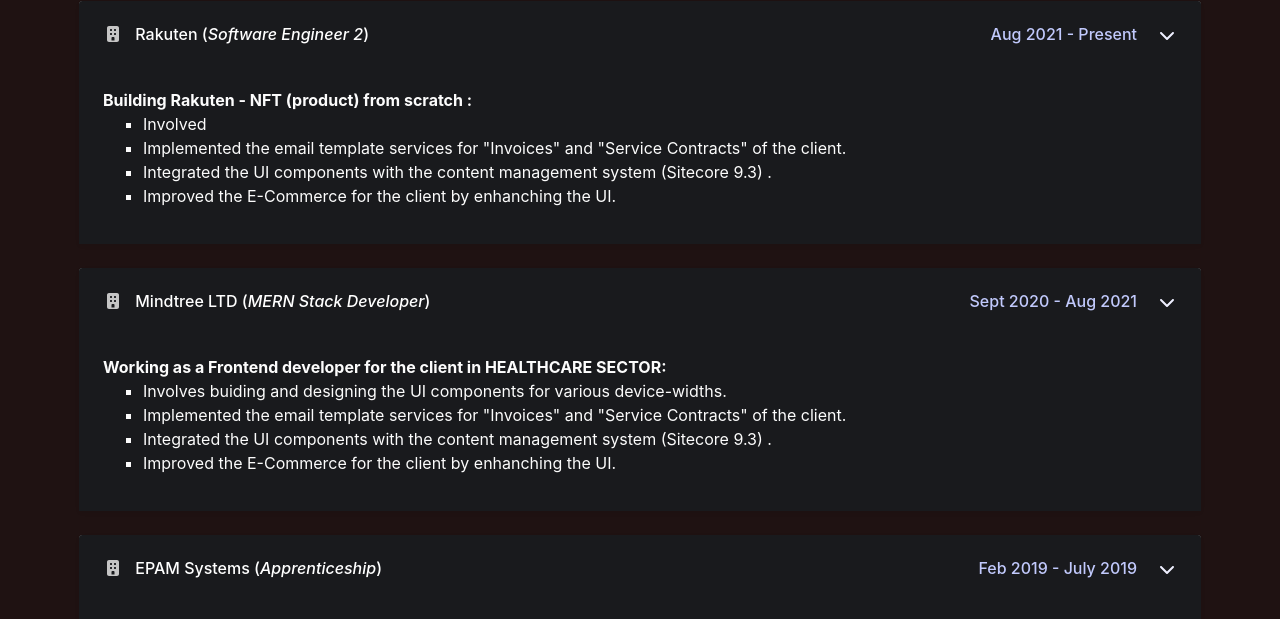
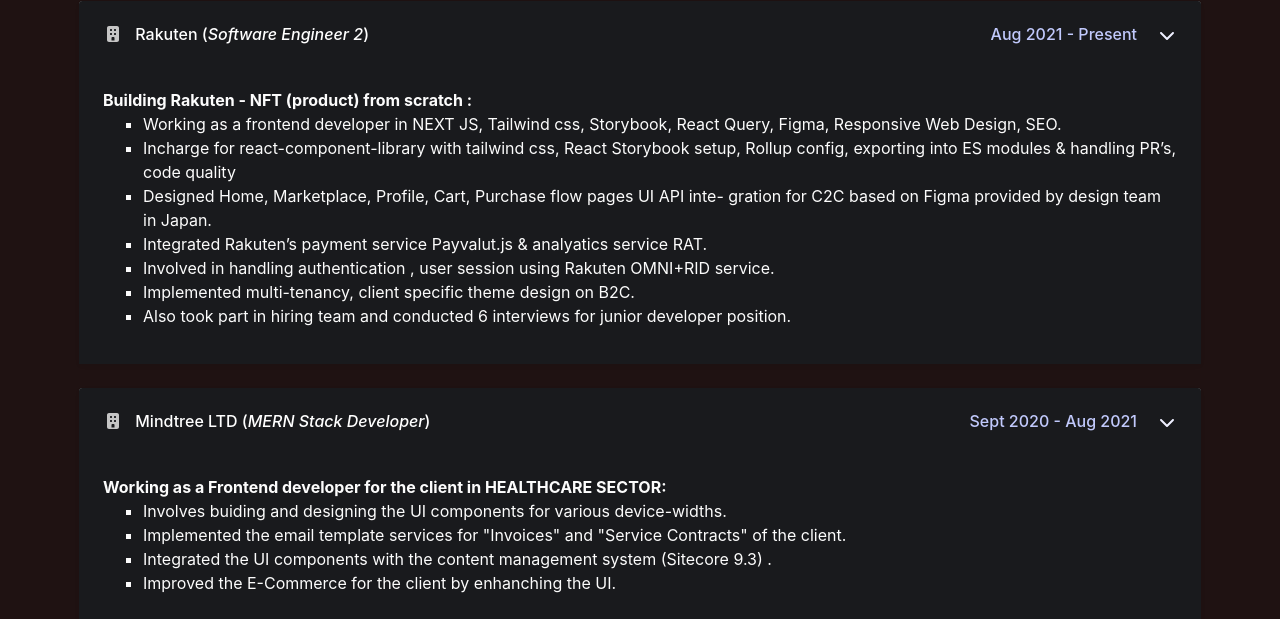
Before and after one commit to Sravan2305/Sravan_Kumar_Tech, a plain HTML site: page index.html in a window 1280 px wide. Shown: the part 763-1382 px from the top of the page. Drawn offline with Linux system fonts and the light colour scheme.

Commit message:
added experience

```diff
--- a/index.html
+++ b/index.html
@@ -145,8 +145,8 @@
                   class="fab fa-github github"></i></a>
               <a target="_blank" rel="noreferrer" href="https://www.linkedin.com/in/sravankumar23/"
                 class="social-link"><i class="fab fa-linkedin linkedin"></i></a>
-                <a target="_blank" rel="noreferrer" href="https://leetcode.com/schintuworks/"
-                class="social-link"><i class="leetcode-icon"></i></a>
+              <a target="_blank" rel="noreferrer" href="https://leetcode.com/schintuworks/" class="social-link"><i
+                  class="leetcode-icon"></i></a>
               <!-- <a
                   target="_blank"
                   rel="noreferrer"
@@ -217,16 +217,29 @@
                 <b>Building Rakuten - NFT (product) from scratch : </b>
                 <ul>
                   <li>
-                    Involved
+                    Working as a frontend developer in NEXT JS, Tailwind css, Storybook, React
+                    Query, Figma, Responsive Web Design, SEO.
                   </li>
                   <li>
-                    Implemented the email template services for "Invoices" and "Service Contracts" of the client.
+                    Incharge for react-component-library with tailwind css, React Storybook
+                    setup, Rollup config, exporting into ES modules & handling PR’s, code quality
                   </li>
                   <li>
-                    Integrated the UI components with the content management system (Sitecore 9.3) .
+                    Designed Home, Marketplace, Profile, Cart, Purchase flow pages UI API inte-
+                    gration for C2C based on Figma provided by design team in Japan.
                   </li>
                   <li>
-                    Improved the E-Commerce for the client by enhanching the UI.
+                    Integrated Rakuten’s payment service Payvalut.js & analyatics service RAT.
+                  </li>
+                  <li>
+                    Involved in handling authentication , user session using Rakuten OMNI+RID
+                    service.
+                  </li>
+                  <li>
+                    Implemented multi-tenancy, client specific theme design on B2C.
+                  </li>
+                  <li>
+                    Also took part in hiring team and conducted 6 interviews for junior developer position.
                   </li>
                 </ul>
               </div>
@@ -237,8 +250,8 @@
               <div class="card-header border-0 p-4 theme-bg-light">
                 <h4 class="card-title mb-0 exp">
                   <i class="fas fa-building mr-2"></i>
-                <a data-parent="#exp-accordion" data-toggle="collapse" class="card-toggle collapsed" href="#experience1"
-                  aria-expanded="false">
+                  <a data-parent="#exp-accordion" data-toggle="collapse" class="card-toggle collapsed"
+                    href="#experience1" aria-expanded="false">
                     <i class="fas fa-chevron-down"></i>
                     Mindtree LTD (<i>MERN Stack Developer</i>)
                   </a>
@@ -536,7 +549,8 @@
               <img src="./img/testimonials/sai.jpg" alt="Sai Kumar" class="img-fluid" />
             </div>
             <div class="col-lg-8 col-md-12 about-client">
-              <h4  class="text-uppercase testimonial">Sai Kumar <span class="testimonial-profession"> ( Software Engineer at CGI ) </span></h4>
+              <h4 class="text-uppercase testimonial">Sai Kumar <span class="testimonial-profession"> ( Software Engineer
+                  at CGI ) </span></h4>
               <span class="testimonial-profession-small-screen"> ( Software Engineer at CGI ) </span>
               <!-- <p>Saikumar managed Sravan directly</p> -->
               <p class="para">
@@ -546,7 +560,8 @@
                 for what he does and pushing himself to be always a better
                 software developer and a better person. <br /><br />
                 Connect with Sai Kumar
-                <a href="https://www.linkedin.com/in/venkata-saikumar-gollapudi/" target="_blank" rel="noopener noreferrer">here</a>
+                <a href="https://www.linkedin.com/in/venkata-saikumar-gollapudi/" target="_blank"
+                  rel="noopener noreferrer">here</a>
                 <br /><br /><br /><br />
               </p>
             </div>
@@ -556,13 +571,17 @@
               <img src="./img/testimonials/bhargav.jpg" alt="Sai Kumar" class="img-fluid" />
             </div>
             <div class="col-lg-8 col-md-12 about-client">
-              <h4 style="display: flex;align-items: center;" class="text-uppercase">Bhargav Raju <span class="testimonial-profession"> ( PAT at Cognizant ) </span></h4>
+              <h4 style="display: flex;align-items: center;" class="text-uppercase">Bhargav Raju <span
+                  class="testimonial-profession"> ( PAT at Cognizant ) </span></h4>
               <span class="testimonial-profession-small-screen"> ( Software Engineer at CGI ) </span>
               <p class="para">
-                I've been seeing Sravan past thirteen years, & I am so lucky to get such a companion throughout my schooling and graduation. I was continuously amazed by his critical and out of box thinking. He always had that zeal to constantly excel and complete any task with great devotion that he is up to.
+                I've been seeing Sravan past thirteen years, & I am so lucky to get such a companion throughout my
+                schooling and graduation. I was continuously amazed by his critical and out of box thinking. He always
+                had that zeal to constantly excel and complete any task with great devotion that he is up to.
                 <br /><br />
                 Connect with Bhargav
-                <a href="https://www.linkedin.com/in/bhargav-raju-471401164/" target="_blank" rel="noopener noreferrer">here</a>
+                <a href="https://www.linkedin.com/in/bhargav-raju-471401164/" target="_blank"
+                  rel="noopener noreferrer">here</a>
                 <br /><br /><br /><br />
               </p>
             </div>
@@ -618,16 +637,18 @@
         </div>
         <div class="text-center">
           <h5 class="text-uppercase">Connect me on</h5>
-          <a target="_blank" rel="noreferrer" href="https://github.com/sravan2305 class="social social-link"><i
+          <a target="_blank" rel="noreferrer" href="https://github.com/sravan2305 class=" social social-link"><i
               class="fab fa-github github"></i></a>
           <a target="_blank" rel="noreferrer" href="https://www.linkedin.com/in/sravankumar23"
             class="social social-link"><i class="fab fa-linkedin linkedin"></i></a>
-          <a href="mailto:gollapudivenkatasravankumar@gmail.com" class="social social-link"><i class="fas fa-envelope envelope"></i></a>
+          <a href="mailto:gollapudivenkatasravankumar@gmail.com" class="social social-link"><i
+              class="fas fa-envelope envelope"></i></a>
         </div>
         <div class="copyrights text-center">
           <p class="para">
             made with ❤️️ in 🇮🇳 || fork me from
-            <a rel="noreferrer" href="https://github.com/Sravan2305/Sravan_Kumar_Tech" target="_blank" rel="noopener noreferrer">here</a>
+            <a rel="noreferrer" href="https://github.com/Sravan2305/Sravan_Kumar_Tech" target="_blank"
+              rel="noopener noreferrer">here</a>
           </p>
         </div>
       </div>
```
Lines whose indentation alone changed are shown as unchanged.
